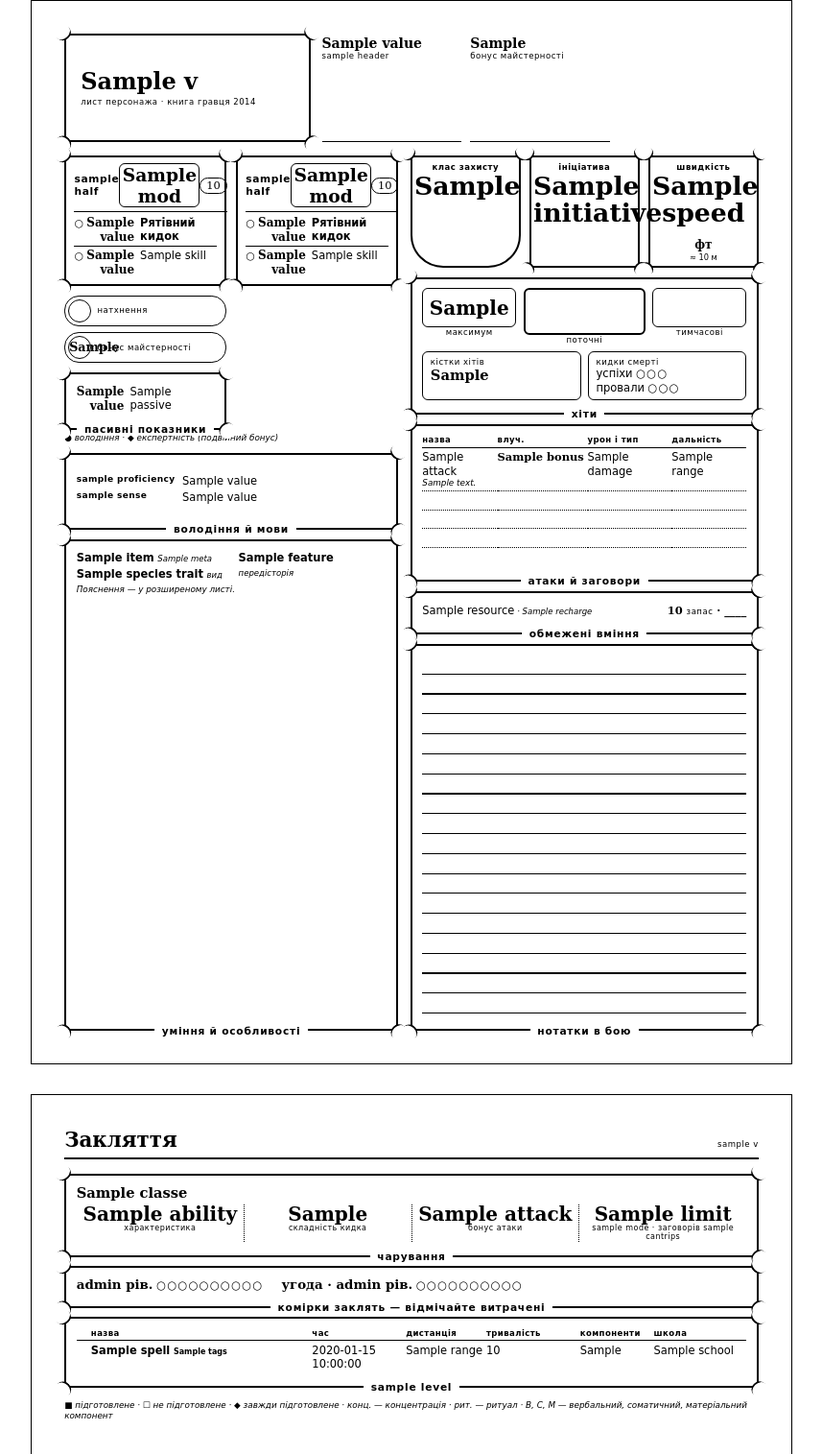
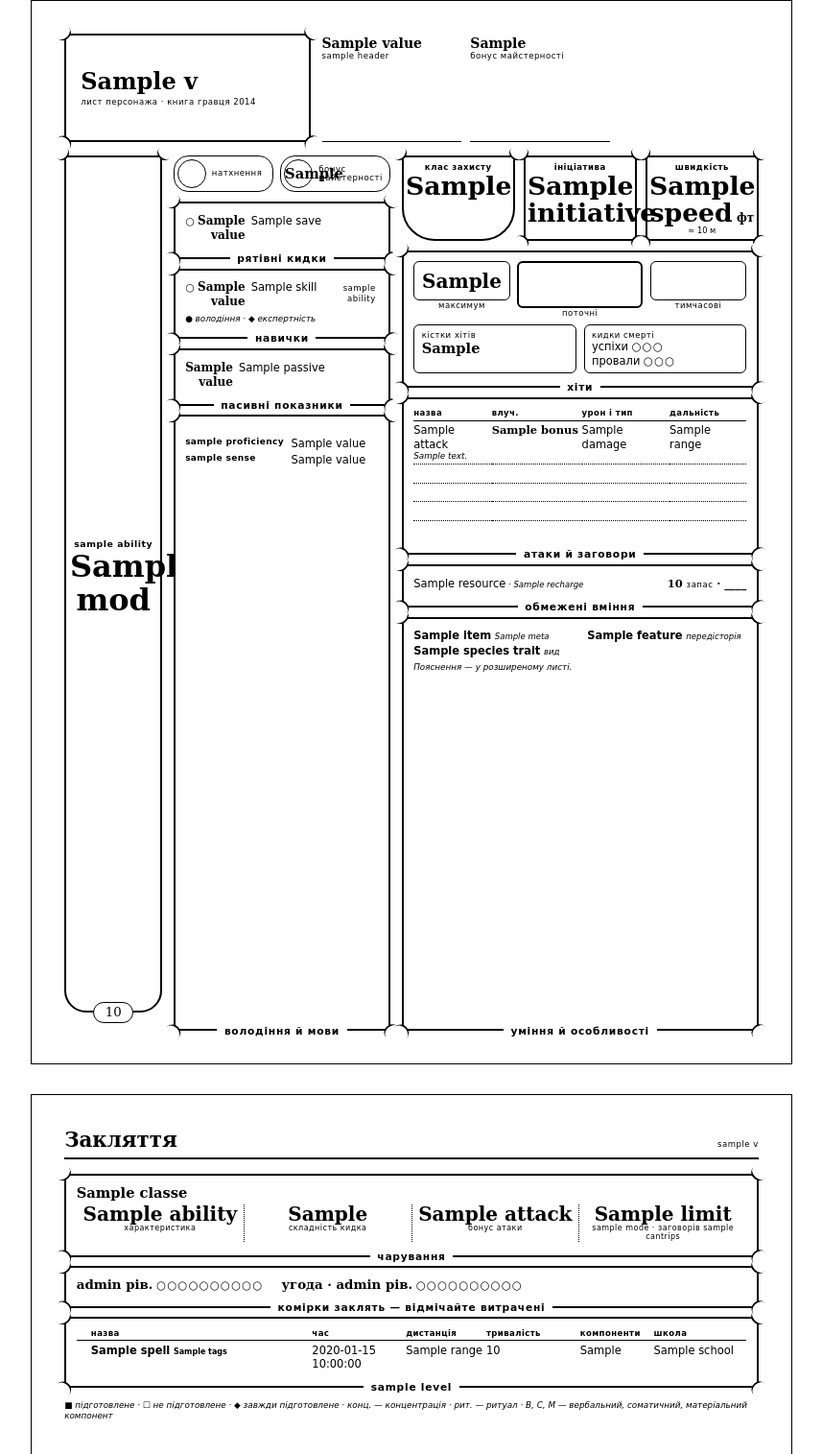
Before and after one commit to ihor-voronin/dnd-sheet, a Python web app: template backend/src/dndsheet/export/infrastructure/templates/character.html.jinja in a window 1280 px wide. Shown: the top 1515 px of the page at 96% size, without its empty margins (211-1068 px from the left). Run offline with Jinja, Linux system fonts and the light colour scheme; the template is opened without the code that fills it: most values are stand-ins (such as "Sample title", 1, 10 or a date in 2020); some web fonts are replaced.

Commit message:
Revert "Print sheet: compact ability cards with their saves and skills"
This reverts commit 9461511ed73eddf3d4f27ed4de8b8f2a1a86db49.

```diff
--- a/backend/src/dndsheet/export/infrastructure/templates/character.html.jinja
+++ b/backend/src/dndsheet/export/infrastructure/templates/character.html.jinja
@@ -131,23 +131,18 @@
   .cols3 { height: 244mm; display: grid; grid-template-columns: 27mm 60mm minmax(0, 1fr); grid-template-rows: minmax(0, 1fr); gap: 3mm; margin-top: 1mm; }
   .col { display: flex; flex-direction: column; }
   .col > .grow { flex: 1; }
-  /* Ліворуч — картки характеристик (навички під своєю характеристикою), праворуч — бій. */
-  .cols2 { height: 244mm; display: grid; grid-template-columns: 92mm minmax(0, 1fr); grid-template-rows: minmax(0, 1fr); gap: 3.4mm; margin-top: 1mm; }
-  .cards { display: grid; grid-template-columns: minmax(0, 1fr) minmax(0, 1fr); gap: 2.6mm; }
-  .acard { padding: 1.6mm 2.2mm 1.6mm; }
-  table.ahead { width: 100%; border-collapse: collapse; margin-bottom: 0.6mm; border-bottom: 0.7pt solid #000; }
-  table.ahead td { padding: 0 0 1mm; vertical-align: middle; }
-  .aname { font-family: var(--caps); font-weight: 700; font-size: 8pt; letter-spacing: 0.06em; text-transform: lowercase; }
-  td.amodc { width: 12mm; text-align: right; }
-  td.ascorec { width: 9mm; text-align: right; }
-  /* Модифікатор — головне число (у рамці), значення — дрібно в овалі поруч. */
-  .amod { display: inline-block; min-width: 10.5mm; text-align: center; font-family: var(--serif); font-weight: 700; font-size: 14pt; line-height: 1.15; border: 1.3pt solid #000; border-radius: 1.6mm; padding: 0.3mm 0.6mm 0; }
-  .ascore { display: inline-block; min-width: 7.5mm; text-align: center; font-family: var(--serif); font-size: 8.6pt; line-height: 1.3; border: 0.7pt solid #000; border-radius: 2.4mm; }
-  tr.save td { font-weight: 700; border-bottom: 0.6pt solid #000 !important; }
-  .lined { flex: 1; height: 100%; min-height: 20mm; background: repeating-linear-gradient(to bottom, transparent 0, transparent 5.2mm, #000 5.2mm, #000 5.5mm); }
-  .pill-row { display: grid; grid-template-columns: 1fr; gap: 1.6mm; margin-top: 2.6mm; }
+  /* Шість щитів ділять колонку порівну: без порожніх проміжків між ними. */
+  .col.abil { padding-bottom: 3.4mm; }
+  .col.abil .ability { flex: 1; display: flex; flex-direction: column; justify-content: center; margin: 2.6mm 0 1.6mm; }
+
+  .ability { position: relative; border: 2.2pt double #000; border-radius: 0 0 6mm 6mm; margin-top: 2.6mm; padding: 1.8mm 1mm 5.2mm; text-align: center; }
+  .ability .lbl { font-weight: 700; font-size: 7pt; }
+  .ability .mod { font-family: var(--serif); font-weight: 700; font-size: 24pt; line-height: 1.1; }
+  .ability .score { position: absolute; left: 50%; bottom: -3.2mm; width: 11mm; margin-left: -5.5mm; border: 1.1pt solid #000; border-radius: 3.4mm; background: #fff; font-family: var(--serif); font-size: 10pt; line-height: 5.2mm; }
+
+  .pill-row { display: grid; grid-template-columns: 1fr 1fr; gap: 2mm; margin-top: 2.6mm; }
   .pill { display: flex; align-items: center; gap: 1.6mm; border: 0.7pt solid #000; border-radius: 4mm; padding: 0.8mm 2mm 0.8mm 0.8mm; }
-  .pill .num { width: 6.4mm; height: 6.4mm; border: 1.2pt solid #000; border-radius: 50%; text-align: center; font-family: var(--serif); font-weight: 700; font-size: 9.5pt; line-height: 5.9mm; }
+  .pill .num { width: 8mm; height: 8mm; border: 1.3pt solid #000; border-radius: 50%; text-align: center; font-family: var(--serif); font-weight: 700; font-size: 11pt; line-height: 7.4mm; }
   .pill .lbl { line-height: 1.1; }
 
   table.rows { width: 100%; border-collapse: collapse; }
@@ -267,35 +262,47 @@
     </div>
   </header>
 
-  <div class="cols2">
+  <div class="cols3">
+    <div class="col abil">
+      {% for a in v.abilities %}
+      <div class="ability"><i class="c tl"></i><i class="c tr"></i><i class="c bl"></i><i class="c br"></i>
+        <div class="lbl">{{ a.name }}</div>
+        <div class="mod">{{ a.mod }}</div>
+        <div class="score">{{ a.score }}</div>
+      </div>
+      {% endfor %}
+    </div>
+
     <div class="col">
-      <div class="cards">
-        {% for half in [v.ability_groups[:3], v.ability_groups[3:]] %}
-        <div class="cardcol">
-          {% for a in half %}
-          <div class="frame acard"><i class="c tl"></i><i class="c tr"></i><i class="c bl"></i><i class="c br"></i>
-            <table class="ahead"><tr>
-              <td class="aname">{{ a.name }}</td>
-              <td class="amodc"><span class="amod">{{ a.mod }}</span></td>
-              <td class="ascorec"><span class="ascore">{{ a.score }}</span></td>
-            </tr></table>
+      <div class="pill-row">
+        <div class="pill"><span class="num">{{ '✦' if v.inspiration else '' }}</span><span class="lbl">натхнення</span></div>
+        <div class="pill"><span class="num">{{ v.proficiency_bonus }}</span><span class="lbl">бонус майстерності</span></div>
+      </div>
+
+      <div class="frame"><i class="c tl"></i><i class="c tr"></i><i class="c bl"></i><i class="c br"></i>
+        <span class="tag">рятівні кидки</span>
         <table class="rows">
-              <tr class="save"><td class="mk">{{ '●' if a.save.proficient else '○' }}</td><td class="v">{{ a.save.value }}</td><td>Рятівний кидок</td></tr>
-              {% for s in a.skills %}
+          {% for s in v.saves %}
+          <tr><td class="mk">{{ '●' if s.proficient else '○' }}</td><td class="v">{{ s.value }}</td><td>{{ s.name }}</td></tr>
+          {% endfor %}
+        </table>
+      </div>
+
+      <div class="frame"><i class="c tl"></i><i class="c tr"></i><i class="c bl"></i><i class="c br"></i>
+        <span class="tag">навички</span>
+        <table class="rows">
+          {% for s in v.skills %}
           <tr>
             <td class="mk">{{ '◆' if s.expertise else ('●' if s.proficient else '○') }}</td>
             <td class="v">{{ s.value }}</td>
             <td>{{ s.name }}{% if s.disadvantage %} <span class="flag">перешкода</span>{% endif %}</td>
+            <td class="ab lbl">{{ s.ability }}</td>
           </tr>
           {% endfor %}
         </table>
+        <div class="legend"><span class="sym">●</span> володіння · <span class="sym">◆</span> експертність</div>
       </div>
-          {% endfor %}
-          {% if loop.first %}
-          <div class="pill-row">
-            <div class="pill"><span class="num">{{ '✦' if v.inspiration else '' }}</span><span class="lbl">натхнення</span></div>
-            <div class="pill"><span class="num">{{ v.proficiency_bonus }}</span><span class="lbl">бонус майстер&shy;ності</span></div>
-          </div>
+
       <div class="frame"><i class="c tl"></i><i class="c tr"></i><i class="c bl"></i><i class="c br"></i>
         <span class="tag">пасивні показники</span>
         <table class="rows">
@@ -304,28 +311,13 @@
           {% endfor %}
         </table>
       </div>
-          {% endif %}
-        </div>
-        {% endfor %}
-      </div>
-      <div class="legend"><span class="sym">●</span> володіння · <span class="sym">◆</span> експертність (подвійний бонус)</div>
 
-      <div class="frame"><i class="c tl"></i><i class="c tr"></i><i class="c bl"></i><i class="c br"></i>
+      <div class="frame grow"><i class="c tl"></i><i class="c tr"></i><i class="c bl"></i><i class="c br"></i>
         <span class="tag">володіння й мови</span>
         <dl class="kv">
           {% for label, value in v.proficiencies %}<dt>{{ label }}</dt><dd>{{ value }}</dd>{% endfor %}
           {% for label, value in v.senses %}<dt>{{ label }}</dt><dd>{{ value }}</dd>{% endfor %}
         </dl>
-      </div>
-
-      <div class="frame grow"><i class="c tl"></i><i class="c tr"></i><i class="c bl"></i><i class="c br"></i>
-        <span class="tag">уміння й особливості</span>
-        <div class="toc">
-          {% for g in v.features %}{% for f in g['items'] %}<div><b>{{ f.title }}</b> <span class="lv">{{ f.meta }}</span></div>{% endfor %}{% endfor %}
-          {% for f in v.species_traits %}<div><b>{{ f.title }}</b> <span class="lv">вид</span></div>{% endfor %}
-          {% if v.background and v.background.feature %}<div><b>{{ v.background.feature.title }}</b> <span class="lv">передісторія</span></div>{% endif %}
-        </div>
-        {% if not detailed %}<div class="legend">Пояснення — у розширеному листі.</div>{% endif %}
       </div>
     </div>
 
@@ -400,8 +392,13 @@
       {% endif %}
 
       <div class="frame grow"><i class="c tl"></i><i class="c tr"></i><i class="c bl"></i><i class="c br"></i>
-        <span class="tag">нотатки в бою</span>
-        <div class="lined"></div>
+        <span class="tag">уміння й особливості</span>
+        <div class="toc">
+          {% for g in v.features %}{% for f in g['items'] %}<div><b>{{ f.title }}</b> <span class="lv">{{ f.meta }}</span></div>{% endfor %}{% endfor %}
+          {% for f in v.species_traits %}<div><b>{{ f.title }}</b> <span class="lv">вид</span></div>{% endfor %}
+          {% if v.background and v.background.feature %}<div><b>{{ v.background.feature.title }}</b> <span class="lv">передісторія</span></div>{% endif %}
+        </div>
+        {% if not detailed %}<div class="legend">Пояснення — у розширеному листі.</div>{% endif %}
       </div>
     </div>
   </div>
```
Also changed, not shown: backend/src/dndsheet/characters/api/print_view.py (+0 -35 lines), backend/tests/api/test_export_api.py (+1 -2 lines). Lines whose indentation alone changed are shown as unchanged.
